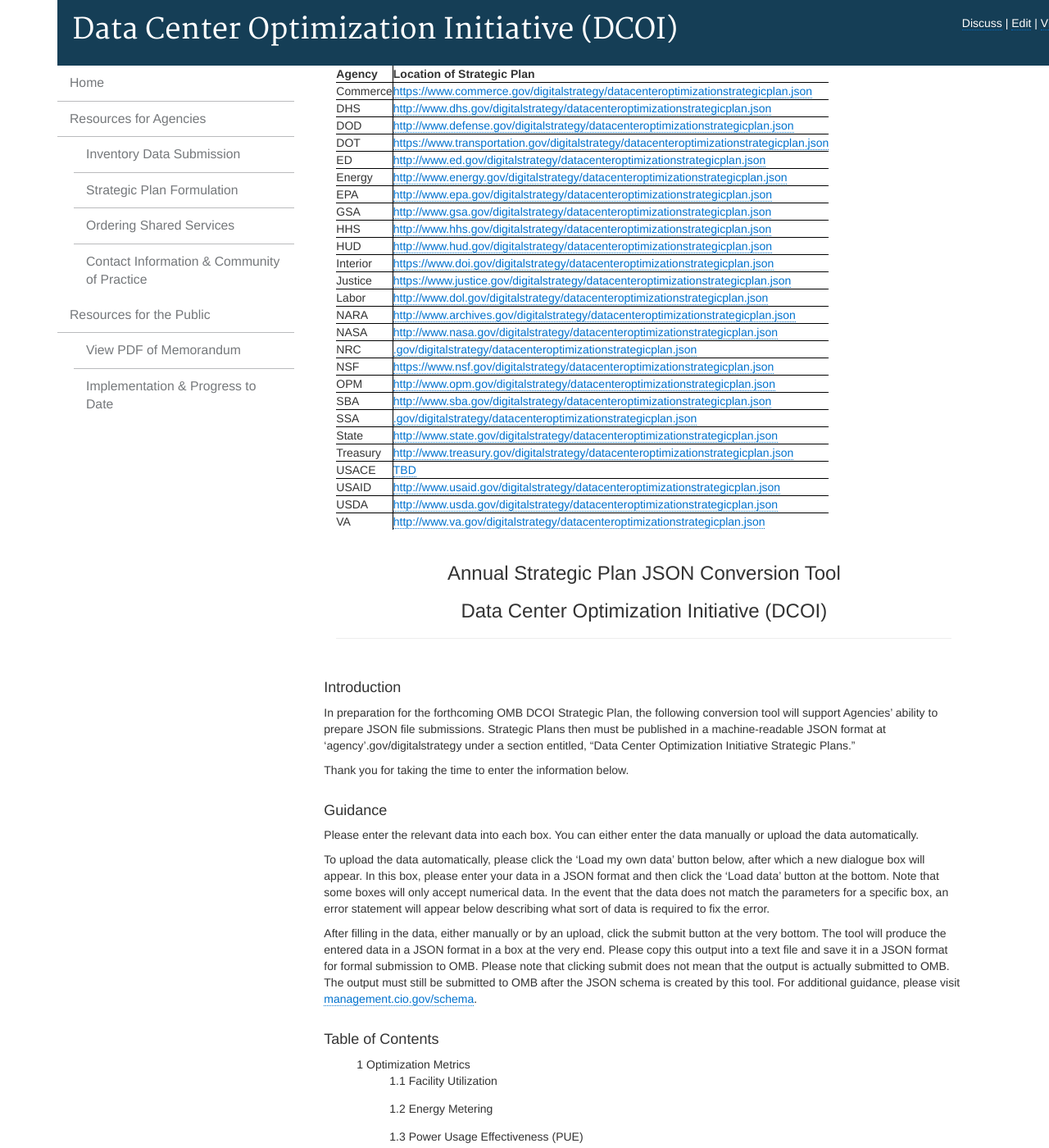
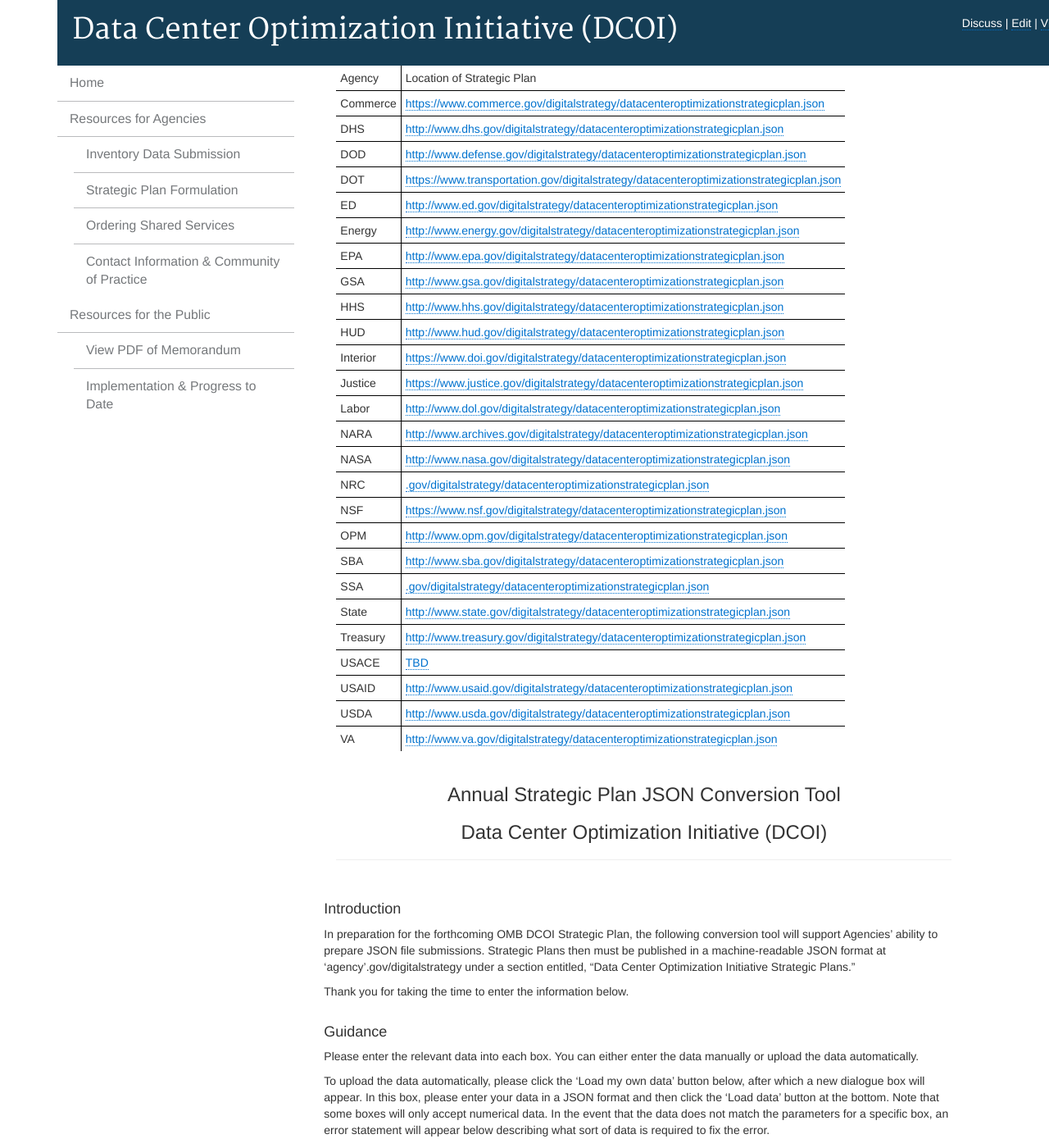
Before and after one commit to ydave-reisys/datacenters, a Jekyll site: the page built from pages/strategic-plan.html, in a window 1280 px wide and 1400 px high. Shown: the whole window at 82% size. Built offline with Jekyll 4.4.1, drawn with Linux system fonts in a browser that asks for light colours; nearby versions of some CDN libraries; Markdown is read by kramdown in place of the engine named in the settings; a script that is not in the unit is left out.

Commit message:
test tables contact information page

```diff
--- a/assets/css/styles.scss
+++ b/assets/css/styles.scss
@@ -375,6 +375,10 @@
   }
   table td, table th {
     border: 1px solid black;
+    text-align:left;
+    font-weight:normal;
+    vertical-align:middle;
+    padding:5px;
   }
   table tr:first-child th {
     border-top: 0 !important;
```
